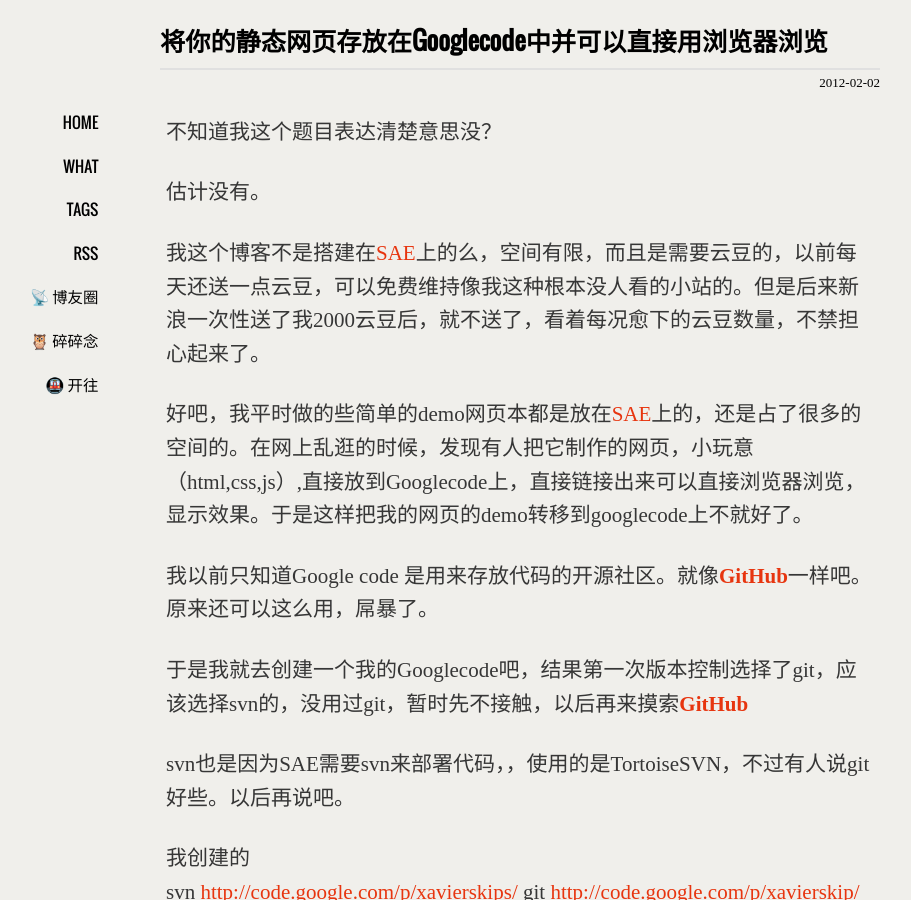
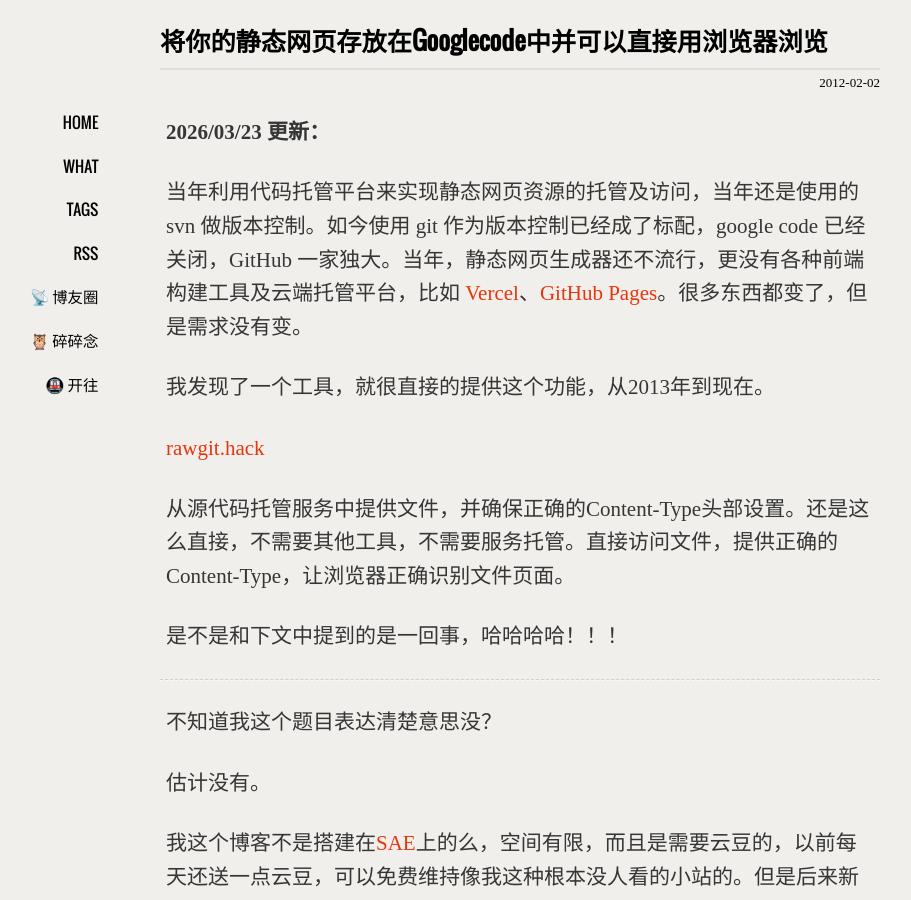
Before and after one commit to xavierskip/xavierskip.github.io, a Jekyll site: the page built from _posts/2012-02-02-googlecode-html.md, in a window 1280 px wide and 900 px high. Shown: the whole window, without its empty margins (120-1031 px from the left). Built offline with Jekyll 4.4.1, drawn with Linux system fonts in a browser that asks for light colours; comment, search, counter and statistics services are not loaded; a style sheet for code colours, icons or effects is not loaded.

Commit message:
Update 2012-02-02-googlecode-html.md
Add 2026 update about raw.githack

```diff
--- a/_posts/2012-02-02-googlecode-html.md
+++ b/_posts/2012-02-02-googlecode-html.md
@@ -9,6 +9,20 @@ categories:
 tags:
 - Googlecode
 - html
+---
+
+**2026/03/23 更新：**
+
+当年利用代码托管平台来实现静态网页资源的托管及访问，当年还是使用的 svn 做版本控制。如今使用 git 作为版本控制已经成了标配，google code 已经关闭，GitHub 一家独大。当年，静态网页生成器还不流行，更没有各种前端构建工具及云端托管平台，比如 [Vercel](https://vercel.com/)、[GitHub Pages](https://pages.github.com/)。很多东西都变了，但是需求没有变。
+
+我发现了一个工具，就很直接的提供这个功能，从2013年到现在。
+
+[rawgit.hack](https://raw.githack.com/)
+
+从源代码托管服务中提供文件，并确保正确的Content-Type头部设置。还是这么直接，不需要其他工具，不需要服务托管。直接访问文件，提供正确的Content-Type，让浏览器正确识别文件页面。
+
+是不是和下文中提到的是一回事，哈哈哈哈！！！
+
 ---
 
 不知道我这个题目表达清楚意思没？
```
